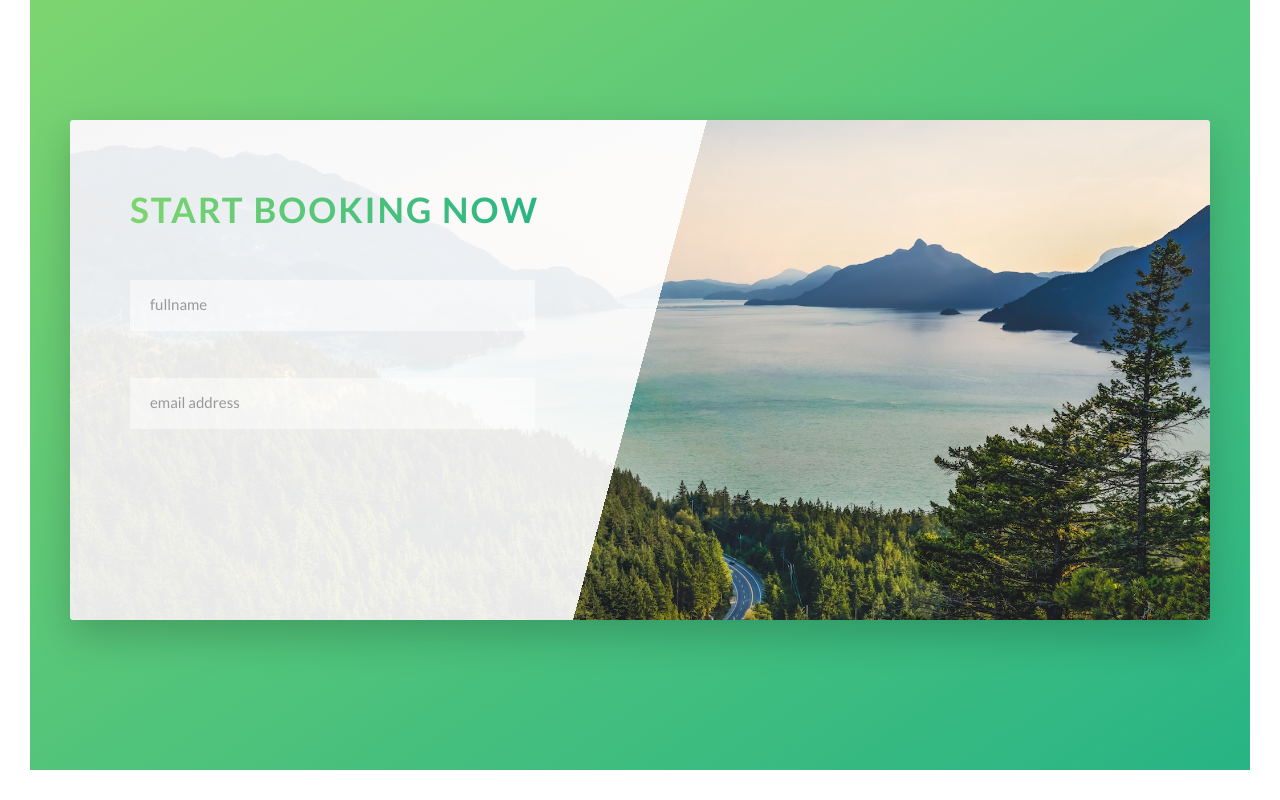
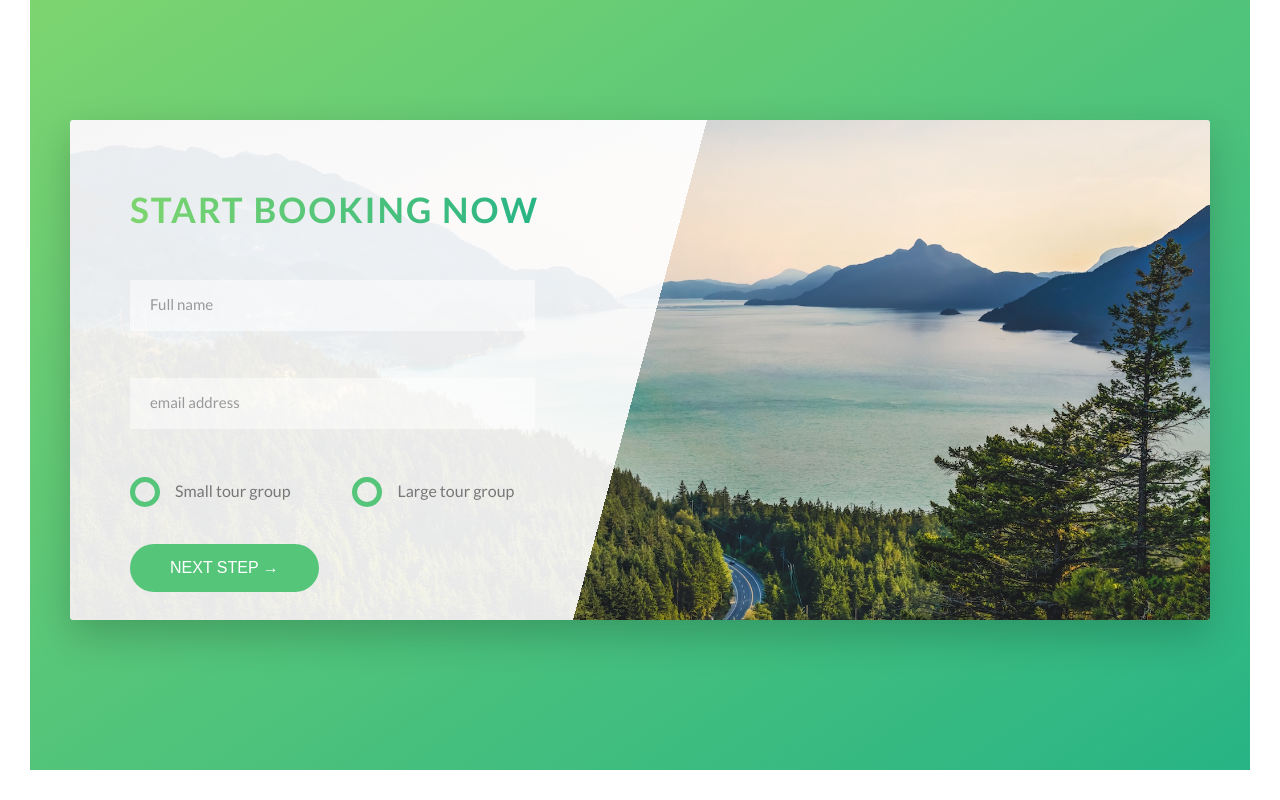
Before and after one commit to N8ers/natours, a website: page index.html in a window 1280 px wide. Shown: the part 4536-5336 px from the top of the page. Drawn offline with Linux system fonts and the light colour scheme.

Commit message:
End of day

```diff
--- a/index.html
+++ b/index.html
@@ -276,13 +276,35 @@
                                 </div>
 
                                 <div class="form__group">
-                                    <input type="text" class="form__input" placeholder="fullname" id="name" required>
+                                    <input type="text" class="form__input" placeholder="Full name" id="name" required>
                                     <label for="name" class="form__label">Full name</label>
                                 </div>
 
                                 <div class="form__group">
                                     <input type="email" class="form__input" placeholder="email address" id="email" required>
                                     <label for="email" class="form__label">Email address</label>
+                                </div>
+
+                                <div class="form_group">
+                                    <div class="form__radio-group">
+                                        <input type="radio" class="form__radio-input" id="small" name="size">
+                                        <label for="small" class="form__radio-label">
+                                            <span class="form__radio-button"></span>
+                                            Small tour group
+                                        </label>
+                                    </div>
+
+                                    <div class="form__radio-group u-margin-bottom-medium">
+                                        <input type="radio" class="form__radio-input" id="large" name="size">
+                                        <label for="large" class="form__radio-label">
+                                            <span class="form__radio-button"></span>
+                                            Large tour group
+                                        </label>
+                                    </div>
+                                </div>
+
+                                <div class="form__group">
+                                    <button class="btn btn--green">Next step &rarr;</button>
                                 </div>
                             </form>
                         </div>
--- a/sass/base/_utilities.scss
+++ b/sass/base/_utilities.scss
@@ -1,8 +1,8 @@
-.u-center-text { text-align: center; }
+.u-center-text { text-align: center !important; }
 
 .u-margin-bottom-small { margin: 1.5rem; }
 .u-margin-bottom-medium { margin-bottom: 4rem; }
 .u-margin-bottom-big { margin-bottom: 8rem; }
 
-.u-margin-top-big { margin-top: 8rem; }
+.u-margin-top-big { margin-top: 8rem !important; }
 .u-margin-top-huge { margin-top: 10rem; }
--- a/sass/components/_button.scss
+++ b/sass/components/_button.scss
@@ -1,4 +1,5 @@
 .btn {
+    &,
     &:link,
     &:visited {
     text-transform: uppercase;
@@ -10,6 +11,10 @@
     /* transitions MUST be on initial states */
     position: relative;
     font-size: $default-font-size;
+
+    //Change for the <button> element
+    border: none;
+    cursor: pointer;
     }
 
     &:hover {
@@ -28,7 +33,9 @@
         }
     }
 
-    &:active {
+    &:active,
+    &:focus {
+        outline: none;
     transform: translateY(-1px);
     box-shadow: 0 .5rem 1rem rgba($color-black,0.2);
 }
--- a/sass/components/_form.scss
+++ b/sass/components/_form.scss
@@ -15,6 +15,7 @@
         border-bottom: 3px solid transparent;
         width: 90%;
         display: block;
+        transition: all .3s;
 
         &:focus {
             outline: none;
@@ -46,4 +47,51 @@
         visibility: hidden;
         transform: translateY(-4rem);
     }
+
+    &__radio-group {
+        width: 49%;
+        display: inline-block;
+    }
+
+    &__radio-label {
+        font-size: $default-font-size;
+        cursor: pointer;
+        position: relative;
+        padding-left: 4.5rem;
+    }
+
+    &__radio-input {
+        display: none;
+    }
+
+    &__radio-button {
+        height: 3rem;
+        width: 3rem;
+        border: 5px solid $color-primary;
+        border-radius: 50%;
+        display: inline-block;
+        position: absolute;
+        left: 0;
+        top: -.4rem;
+
+
+        &::after {
+            content: "";
+            display: block;
+            height: 1.3rem;
+            width: 1.3rem;
+            border-radius: 50%;
+            position: absolute;
+            top: 50%;
+            left: 50%;
+            transform: translate(-50%, -50%);
+            background-color: $color-primary;
+            opacity: 0;
+            transition: opacity .2s;
+        }
+    }
+
+    &__radio-input:checked ~ &__radio-label &__radio-button::after {
+        opacity: 1;
+    }
 }
```
Also changed, not shown: css/style.css.
